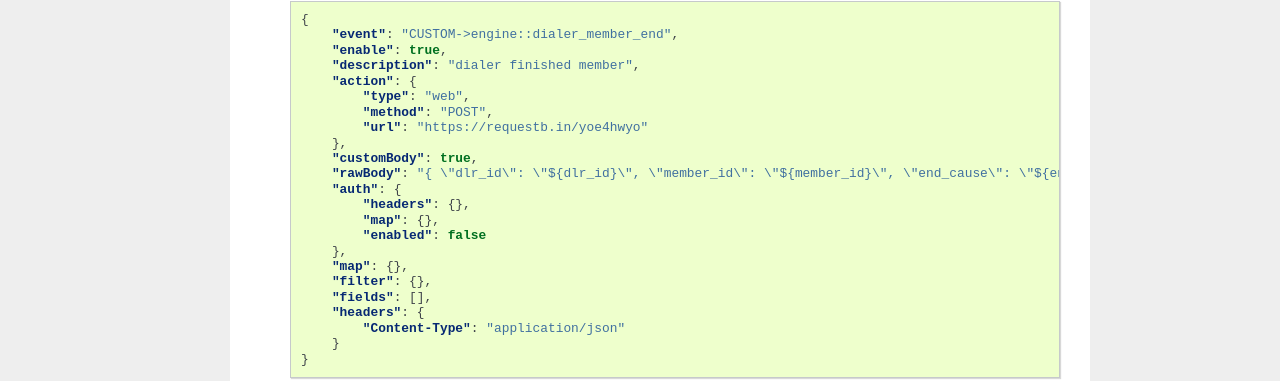
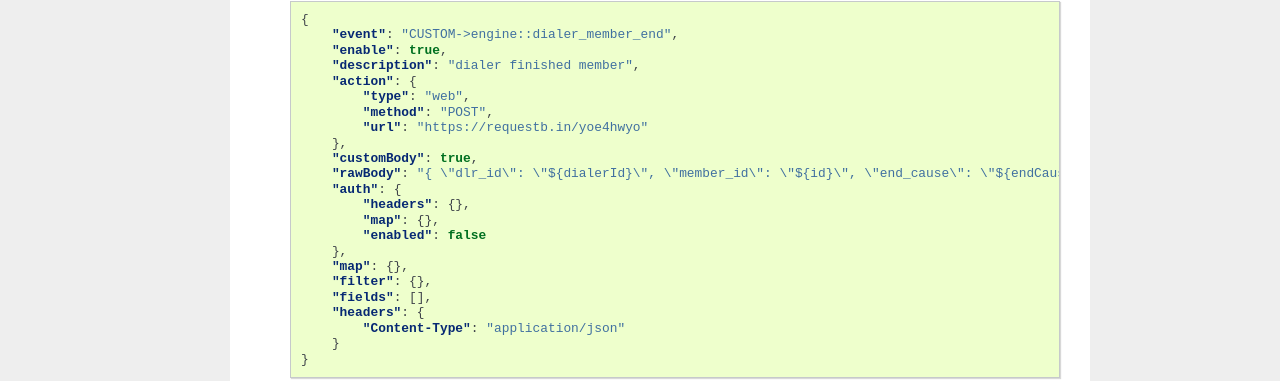
Before and after one commit to webitel/docs-en, a Sphinx documentation site: the page built from source/restful-http-api-hooks.rst, in a window 1280 px wide. Shown: the part 1231-1612 px from the top of the page. Built offline with Sphinx 7.4.7, drawn with Linux system fonts in a browser that asks for light colours.

Commit message:
dialer_member_end

```diff
--- a/source/restful-http-api-hooks.rst
+++ b/source/restful-http-api-hooks.rst
@@ -87,7 +87,7 @@
                 "url": "https://requestb.in/yoe4hwyo"
             },
             "customBody": true,
-            "rawBody": "{ \"dlr_id\": \"${dlr_id}\", \"member_id\": \"${member_id}\", \"end_cause\": \"${endCause}\" }",
+            "rawBody": "{ \"dlr_id\": \"${dialerId}\", \"member_id\": \"${id}\", \"end_cause\": \"${endCause}\" }",
             "auth": {
                 "headers": {},
                 "map": {},
@@ -105,7 +105,7 @@
 
    .. sourcecode:: json
 
-       {"status":"OK","data":{"result":{"ok":1,"n":1},"ops":[{"domain":"demo.webitel.com","event":"CUSTOM->engine::dialer_member_end","enable":true,"description":"dialer finished member","action":{"type":"web","method":"POST","url":"https://requestb.in/yoe4hwyo"},"fields":[],"map":{},"filter":{},"headers":{"Content-Type":"application/json"},"auth":{"headers":{},"map":{},"enabled":false},"customBody":true,"rawBody":"{\n\"dlr_id\": \"${dlr_id}\",\n\"member_id\": \"${member_id}\",\n\"end_cause\": \"${endCause}\"\n}","_id":"598035b7a7ec15000c40926e"}],"insertedCount":1,"insertedIds":["598035b7a7ec15000c40926e"]}}
+       {"status":"OK","data":{"result":{"ok":1,"n":1},"ops":[{"domain":"demo.webitel.com","event":"CUSTOM->engine::dialer_member_end","enable":true,"description":"dialer finished member","action":{"type":"web","method":"POST","url":"https://requestb.in/yoe4hwyo"},"fields":[],"map":{},"filter":{},"headers":{"Content-Type":"application/json"},"auth":{"headers":{},"map":{},"enabled":false},"customBody":true,"rawBody":"{\n\"dlr_id\": \"${dialerId}\",\n\"member_id\": \"${id}\",\n\"end_cause\": \"${endCause}\"\n}","_id":"598035b7a7ec15000c40926e"}],"insertedCount":1,"insertedIds":["598035b7a7ec15000c40926e"]}}
 
    :reqheader Content-Type: `application/json`
    :reqheader X-Key and X-Access-Token: :ref:`auth-token`
```
